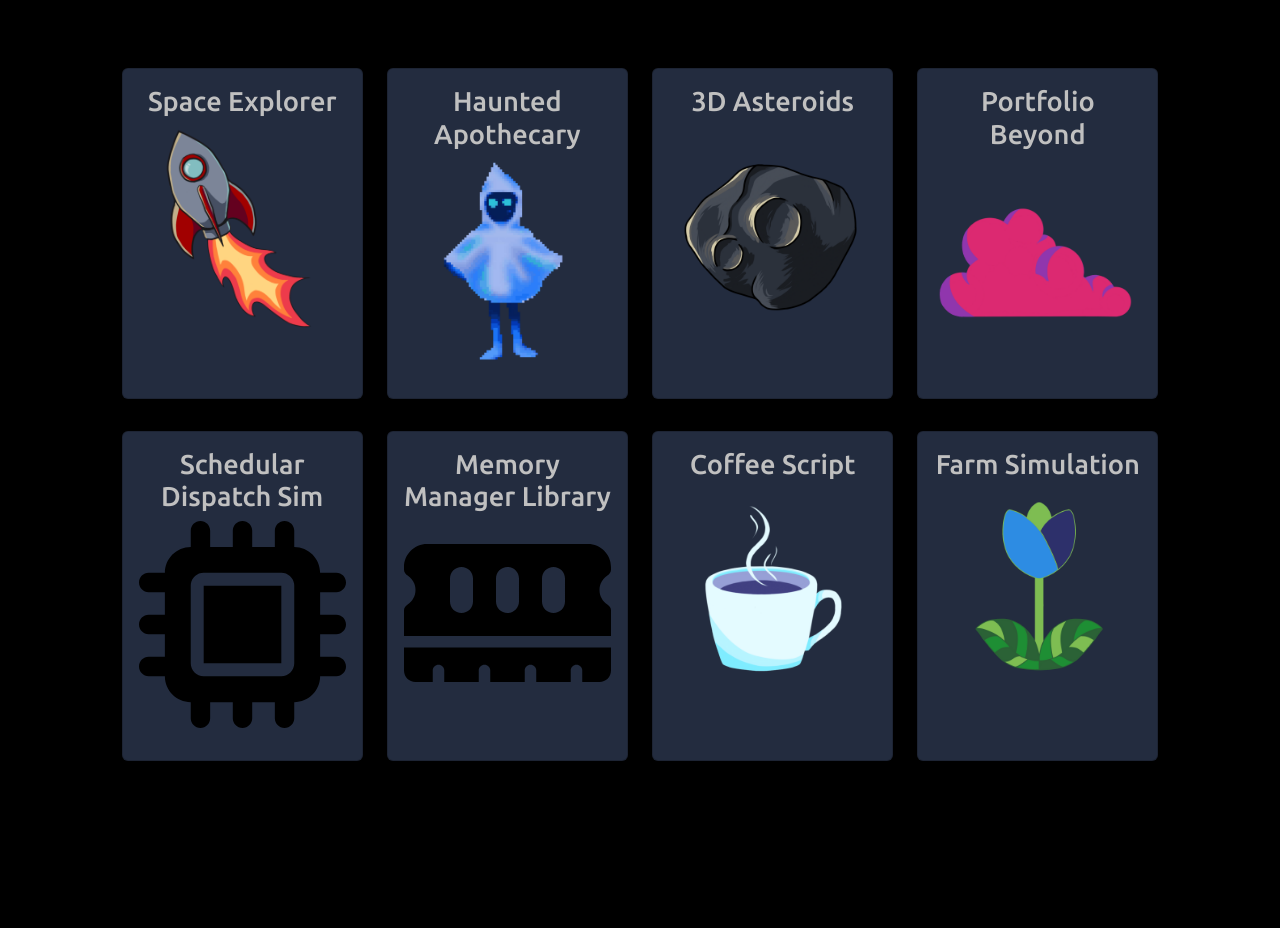
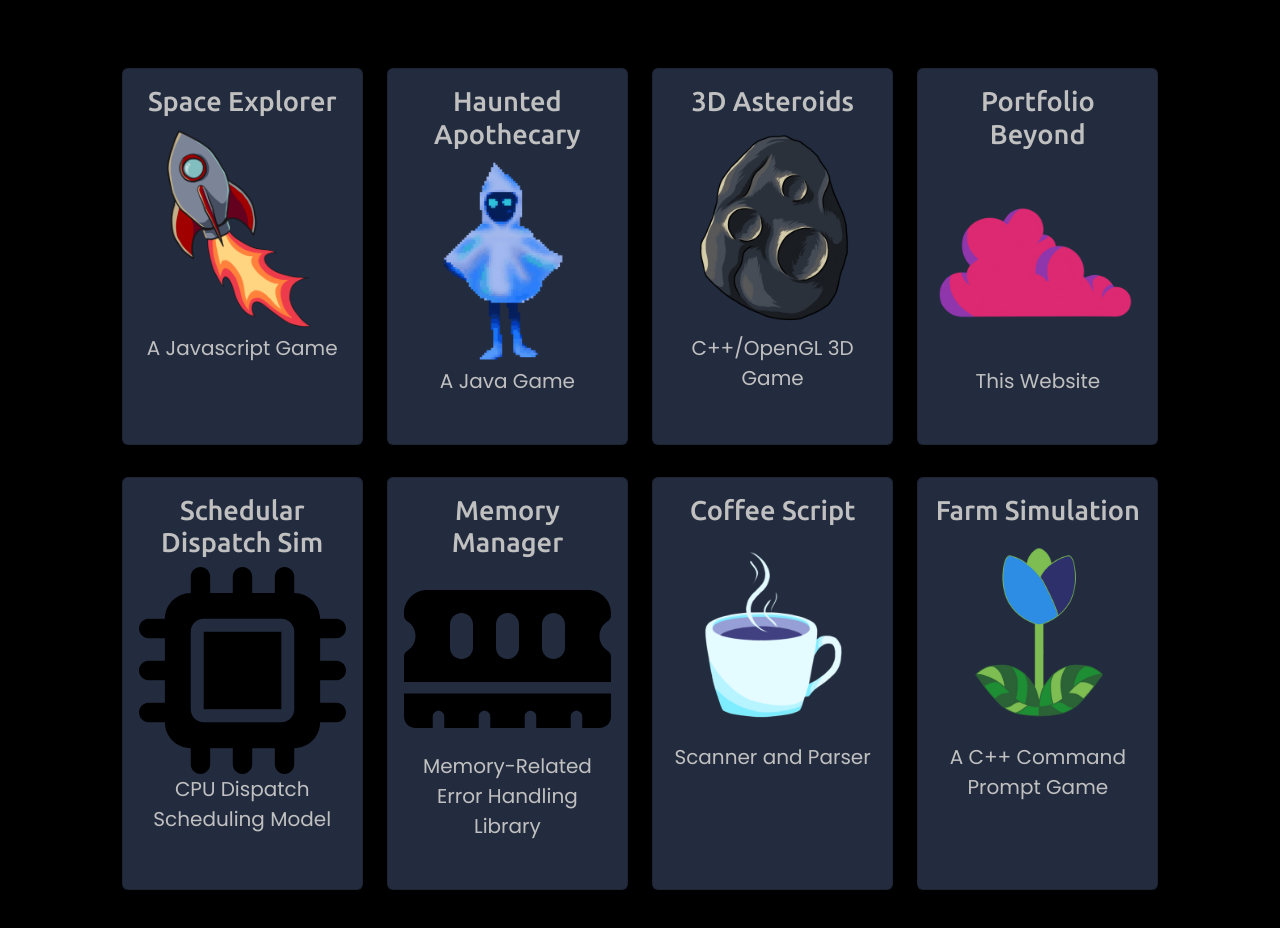
Before and after one commit to eroberts22/portfolio-beyond, a Vue app: page /projects in a window 1280 px wide. Shown: the part 180-1108 px from the top of the page. Before the commit the page ends 1047 px from the top, so only its background shows below. Built offline with nearby package versions, Linux system fonts and the light colour scheme.

Commit message:
add opt desc to tiles

```diff
--- a/src/components/Tile.vue
+++ b/src/components/Tile.vue
@@ -8,6 +8,7 @@
           :src="require('@/assets/' + homeTile.src)"
           :alt="format(homeTile.text)"
         />
+        <p v-if="homeTile.description">{{ homeTile.description }}</p>
       </router-link>
     </div>
   </div>
@@ -54,4 +55,10 @@ export default {
 a {
   text-decoration: none;
 }
+
+p {
+  font-family: "Poppins";
+  color: var(--off-white);
+  font-size: calc(0.75em + 1vmin);
+}
 </style>
--- a/src/views/Projects.vue
+++ b/src/views/Projects.vue
@@ -48,21 +48,25 @@ export default {
             text: "Space Explorer",
             src: "space-explorer.png",
             routePath: "/space-explorer",
+            description: "A Javascript Game"
           },
           {
             text: "Haunted Apothecary",
             src: "apothecary/shadow.png",
             routePath: "/haunted-apothecary",
+            description: "A Java Game"
           },
           {
             text: "3D Asteroids",
-            src: "space-explorer/asteroid1.png",
+            src: "space-explorer/asteroid2.png",
             routePath: "/asteroids",
+            description: "C++/OpenGL 3D Game"
           },
           {
             text: "Portfolio Beyond",
             src: "icons/cloudfav.png",
             routePath: "/portfolio-beyond",
+            description: "This Website"
           },
         ],
         [
@@ -70,21 +74,25 @@ export default {
             text: "Schedular Dispatch Sim",
             src: "icons/microchip-solid.svg",
             routePath: "/",
+            description: "CPU Dispatch Scheduling Model"
           },
           {
-            text: "Memory Manager Library",
+            text: "Memory Manager",
             src: "icons/memory-solid.svg",
             routePath: "/",
+            description: "Memory-Related Error Handling Library"
           },
           {
             text: "Coffee Script",
             src: "coffee-script/coffeecup.png",
             routePath: "/",
+            description: "Scanner and Parser"
           },
           {
             text: "Farm Simulation",
             src: "flower.png",
             routePath: "/",
+            description: "A C++ Command Prompt Game"
           },
         ],
       ],
```
